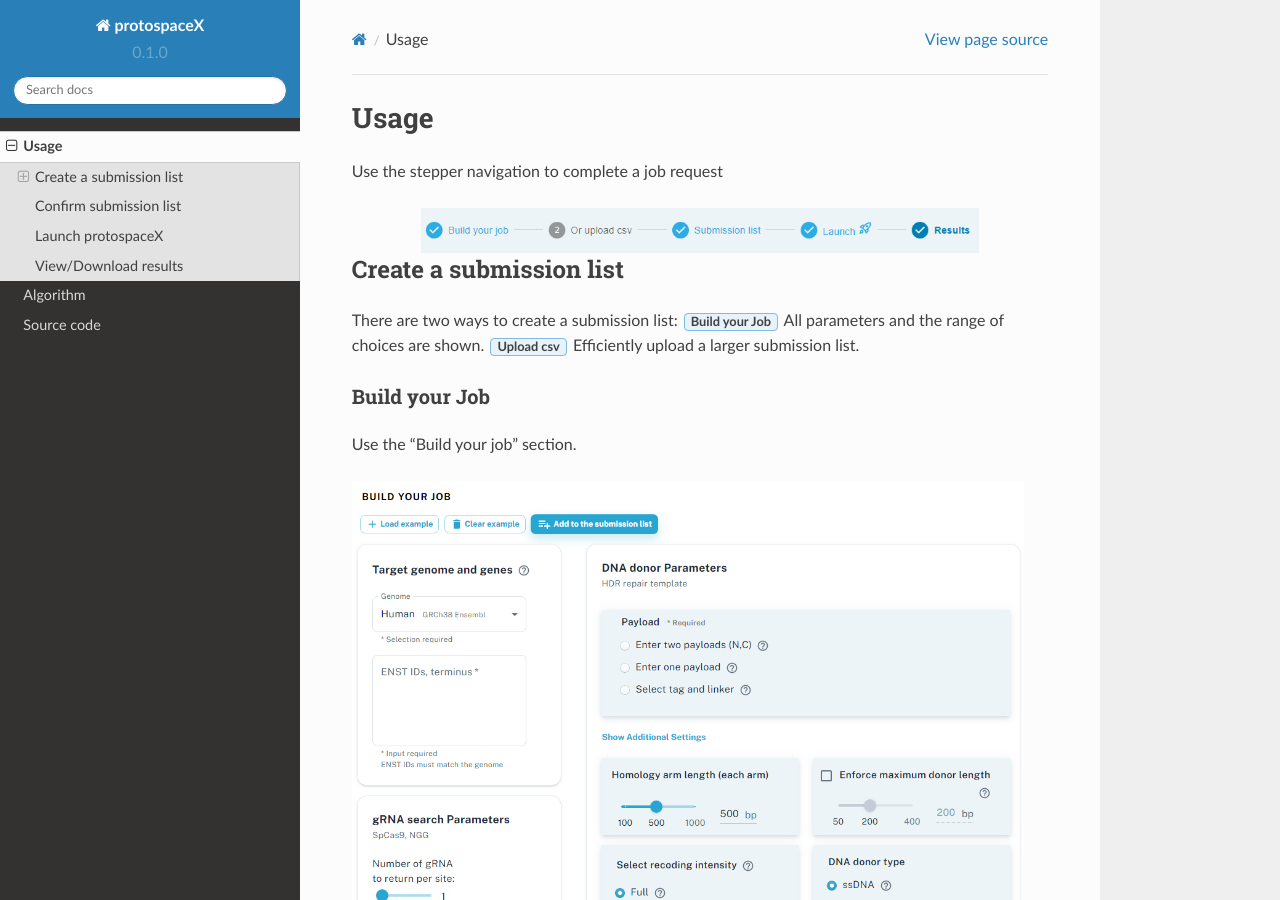
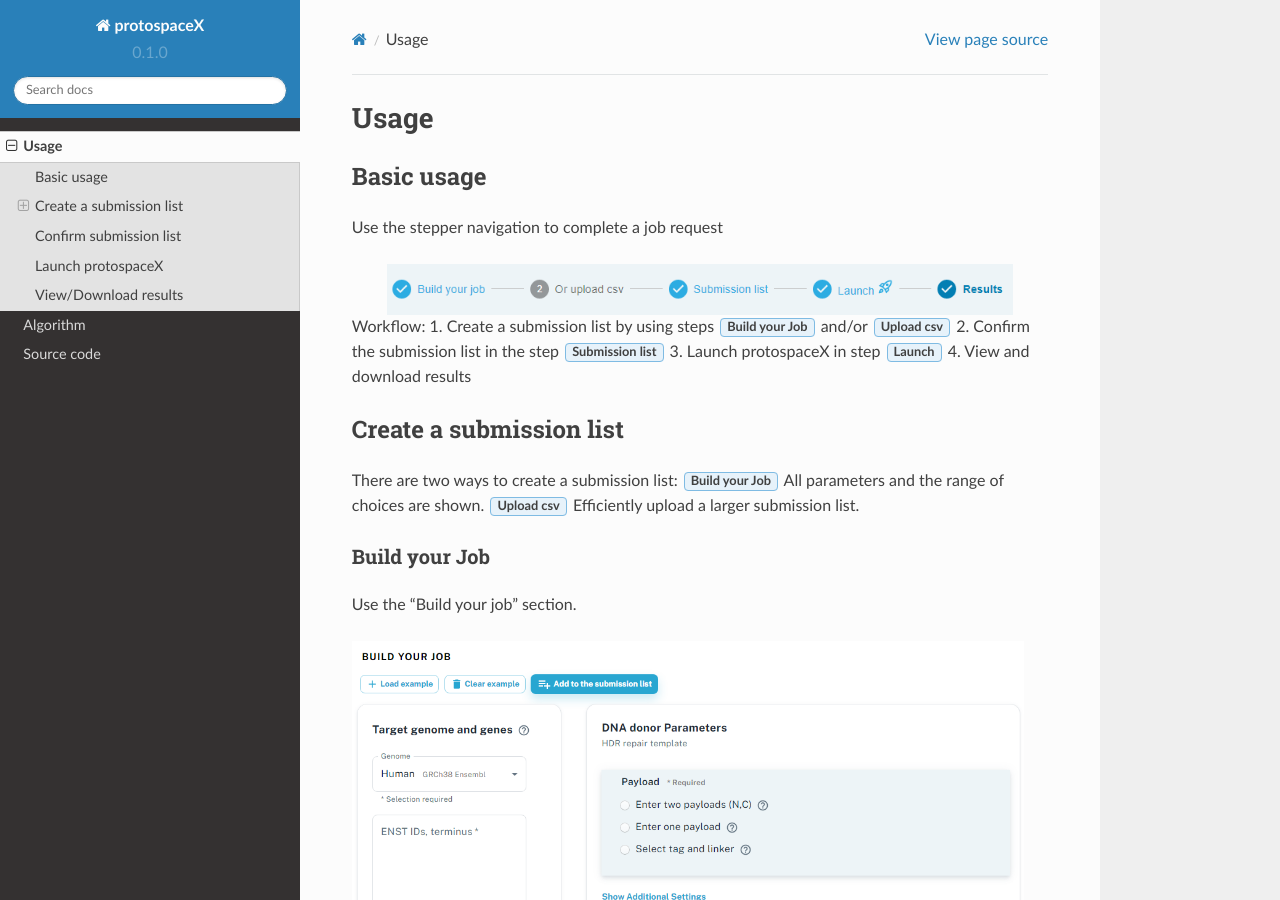
Before and after one commit to duopeng/protoSpaceJAM-readthedocs, a Sphinx documentation site: the page built from docs/source/usage.rst, in a window 1280 px wide and 900 px high. Built offline with Sphinx 7.4.7 and the Read the Docs theme 2.0.0, drawn with Linux system fonts in a browser that asks for light colours.

Commit message:
Update usage.rst

```diff
--- a/docs/source/usage.rst
+++ b/docs/source/usage.rst
@@ -1,12 +1,22 @@
 Usage
 =====
 
+
+Basic usage
+-----------
 Use the stepper navigation to complete a job request
 
 .. figure:: /_static/images/stepper.png
-   :width: 80%
+   :width: 90%
    :align: center
    :alt: Stepper navigation
+
+Workflow:
+1. Create a submission list by using steps :guilabel:`Build your Job` and/or :guilabel:`Upload csv`
+2. Confirm the submission list in the step :guilabel:`Submission list`
+3. Launch protospaceX in step :guilabel:`Launch`
+4. View and download results
+
 
 Create a submission list
 ------------------------
@@ -34,7 +44,7 @@
 
 
 Confirm submission list
--------------------------------
+-----------------------
 
 .. figure:: /_static/images/SubmissionList.png
    :width: 100%
@@ -52,11 +62,15 @@
 
 View/Download results
 ---------------------
+
 .. figure:: /_static/images/Results.png
    :width: 100%
    :align: left
    :alt: View/Download results
 
 
+
+
+
 .. autosummary::
    :toctree: generated
```
